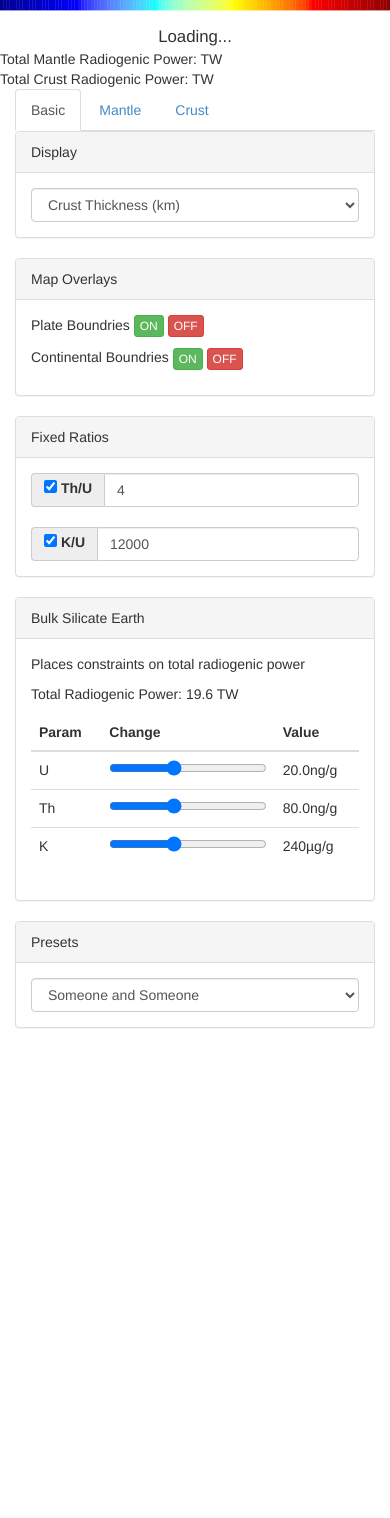
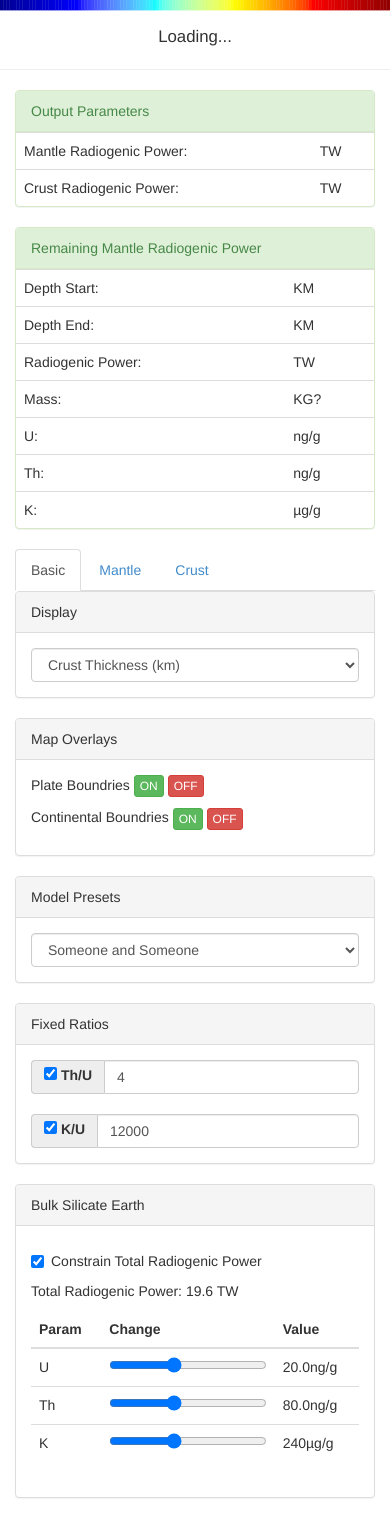
Before and after one commit to geoneutrinos/geoneutrinos.github.io, a Python web app: template webnu/templates/model.jinja2 in a window 390 px wide. Shown: the part 266-1784 px from the top of the page. Before the commit the page ends 1294 px from the top, so only its background shows below. Run offline with Jinja, Linux system fonts and the light colour scheme; the template is opened without the code that fills it, so the values that code supplies are empty.

Commit message:
layout for two layer mantle controls

```diff
--- a/webnu/static/css/nu_model.css
+++ b/webnu/static/css/nu_model.css
@@ -35,11 +35,6 @@ canvas{
 .range_responsive{
   width: 100%;
 }
-
-.tab-pane#mantle{
-  overflow: auto;
-  height: 600px;
-}
 .tab-pane#crust{
   overflow: auto;
   height: 600px;
--- a/webnu/templates/model.jinja2
+++ b/webnu/templates/model.jinja2
@@ -23,12 +23,57 @@
     <div class="row">
       <div class="col-12 scale_title">
         <span id="scale_title_placeholder">Loading...</span>
+        <hr />
       </div>
     </div>
     <div class="row">
-      <div class="col-12 displays">
-        Total Mantle Radiogenic Power: <span id="total_power"></span>TW</br>
-        Total Crust Radiogenic Power: <span id="total_crust_power"></span>TW
+      <div class="col-sm-6 displays">
+        <div class="panel panel-success">
+          <!-- Default panel contents -->
+          <div class="panel-heading">Output Parameters</div>
+
+          <!-- Table -->
+          <table class="table">
+            <tr>
+              <td>Mantle Radiogenic Power:</td><td><span id="total_power"></span>TW</td>
+            </tr>
+            <tr>
+              <td>Crust Radiogenic Power:</td><td><span id="total_crust_power"></span>TW</td>
+            </tr>
+          </table>
+        </div>
+
+      </div>
+      <div class="col-sm-6">
+        <div class="panel panel-success">
+          <!-- Default panel contents -->
+          <div class="panel-heading">Remaining Mantle Radiogenic Power</div>
+
+          <!-- Table -->
+          <table class="table">
+            <tr>
+              <td>Depth Start:</td><td><span id=""></span>KM</td>
+            </tr>
+            <tr>
+              <td>Depth End:</td><td><span id=""></span>KM</td>
+            </tr>
+            <tr>
+              <td>Radiogenic Power:</td><td><span id=""></span>TW</td>
+            </tr>
+            <tr>
+              <td>Mass:</td><td><span id=""></span>KG?</td>
+            </tr>
+            <tr>
+              <td>U:</td><td><span id=""></span>ng/g</td>
+            </tr>
+            <tr>
+              <td>Th:</td><td><span id=""></span>ng/g</td>
+            </tr>
+            <tr>
+              <td>K:</td><td><span id=""></span>µg/g</td>
+            </tr>
+          </table>
+        </div>
       </div>
     </div>
   </div>
@@ -46,7 +91,7 @@
         {% include 'model/_mantle_configs.html' %}
       </div>
       <div class="tab-pane" id="crust">
-          {% include 'model/_crust_configs.html' %}
+        {% include 'model/_crust_configs.html' %}
       </div>
     </div>
   </div>
--- a/webnu/templates/model/_basic_config.html
+++ b/webnu/templates/model/_basic_config.html
@@ -25,6 +25,17 @@
   </div>
 </div>
 <div class="panel panel-default">
+  <div class="panel-heading">Model Presets</div>
+  <div class="panel-body">
+    <select id=model_preset_selector" class="causes_update form-control">
+      <option value="thickness" selected>Someone and Someone</option>
+      <option value="heat">A Person et. al.</option>
+      <option value="neutrino">Barna and Someone</option>
+      <option value="ratio">Custom</option>
+    </select>
+  </div>
+</div>
+<div class="panel panel-default">
   <div class="panel-heading">Fixed Ratios</div>
   <div class="panel-body">
     <div class="input-group">
@@ -47,7 +58,11 @@
 <div class="panel panel-default">
   <div class="panel-heading">Bulk Silicate Earth</div>
   <div class="panel-body">
-    <p>Places constraints on total radiogenic power</p>
+    <div class="checkbox">
+      <label>
+        <input type="checkbox" id="use_bse_constraint" checked> Constrain Total Radiogenic Power
+      </label>
+    </div>
     <p>Total Radiogenic Power: <span id="bse_rad_power">###</span> TW</p>
     <table class="table">
       <thead>
@@ -77,14 +92,3 @@
     </table>
   </div>
 </div>
-<div class="panel panel-default">
-  <div class="panel-heading">Presets</div>
-  <div class="panel-body">
-    <select id="mantle_preset_selector" class="causes_update form-control">
-      <option value="thickness" selected>Someone and Someone</option>
-      <option value="heat">A Person et. al.</option>
-      <option value="neutrino">Barna and Someone</option>
-      <option value="ratio">Custom</option>
-    </select>
-  </div>
-</div>
--- a/webnu/templates/model/_mantle_configs.html
+++ b/webnu/templates/model/_mantle_configs.html
@@ -1,5 +1,13 @@
+<div class="panel-group" id="accordion">
   <div class="panel panel-default">
-  <div class="panel-heading">Uniform Mantle Control</div>
+    <div class="panel-heading">
+      <h4 class="panel-title">
+        <a data-toggle="collapse" data-parent="#accordion" href="#collapseOne">
+          Uniform Mantle Controls
+        </a>
+      </h4>
+    </div>
+    <div id="collapseOne" class="panel-collapse collapse">
       <div class="panel-body">
         <p>Any changes made here will override the presets and any custom layer settings below.</p>
         <table class="table">
@@ -30,12 +38,81 @@
         </table>
       </div>
     </div>
-
+  </div>
   <div class="panel panel-default">
-  <div class="panel-heading">Layered Controls</div>
+    <div class="panel-heading">
+      <h4 class="panel-title">
+        <a data-toggle="collapse" data-parent="#accordion" href="#collapseTwo">
+          2 Layer Mantle Controls
+        </a>
+      </h4>
+    </div>
+    <div id="collapseTwo" class="panel-collapse collapse in">
+      <table class="table">
+        <thead>
+          <tr>
+            <th>Depth</th>
+            <th>Change</th>
+            <th>Value</th>
+          </tr>
+        </thead>
+        <tbody>
+        <tr>
+          <td>Top</td>
+          <td><input min=0 max=50 step=0.5 id="2_layer_u238_slider" data-layer='umantle' data-isotope='u238' class="range_responsive has_ratios" type="range"></td>
+          <td><span id="2_layer_u238_value"></span></td>
+        </tr>
+        <tr>
+          <td>Bottom</td>
+          <td><input min=0 max=200 step=0.5 id="2_layer_th232_slider" data-layer='umantle' data-isotope='th232' class="range_responsive has_ratios" type="range"></td>
+          <td><span id="2_layer_th232_value"></span></td>
+        </tr>
+        </tbody>
+      </table>
+      <div class="panel-body">
+        <table class="table">
+          <thead>
+            <tr>
+              <th>Param</th>
+              <th>Change</th>
+              <th>Value</th>
+            </tr>
+          </thead>
+          <tbody>
+          <tr>
+            <td>U</td>
+            <td><input min=0 max=50 step=0.5 id="2_layer_u238_slider" data-layer='umantle' data-isotope='u238' class="range_responsive has_ratios" type="range"></td>
+            <td><span id="2_layer_u238_value"></span></td>
+          </tr>
+          <tr>
+            <td>Th</td>
+            <td><input min=0 max=200 step=0.5 id="2_layer_th232_slider" data-layer='umantle' data-isotope='th232' class="range_responsive has_ratios" type="range"></td>
+            <td><span id="2_layer_th232_value"></span></td>
+          </tr>
+          <tr>
+            <td>K</td>
+            <td><input min=0 max=600 step=1 id="2_layer_k40_slider" data-layer='umantle' data-isotope='k40' class="range_responsive has_ratios" type="range"></td>
+            <td><span id="2_layer_k40_value"></span></td>
+          </tr>
+          </tbody>
+        </table>
+      </div>
+    </div>
+  </div>
+  <div class="panel panel-default">
+    <div class="panel-heading">
+      <h4 class="panel-title">
+        <a data-toggle="collapse" data-parent="#accordion" href="#collapseThree">
+          Layered Mantle Controls
+        </a>
+      </h4>
+    </div>
+    <div id="collapseThree" class="panel-collapse collapse">
       <div class="panel-body">
         <p>There are a lot of layers, provided for fun.</p>
         <div id="mantle_layer_container">
         </div>
       </div>
     </div>
+  </div>
+</div>
```
Lines whose indentation alone changed are shown as unchanged.
